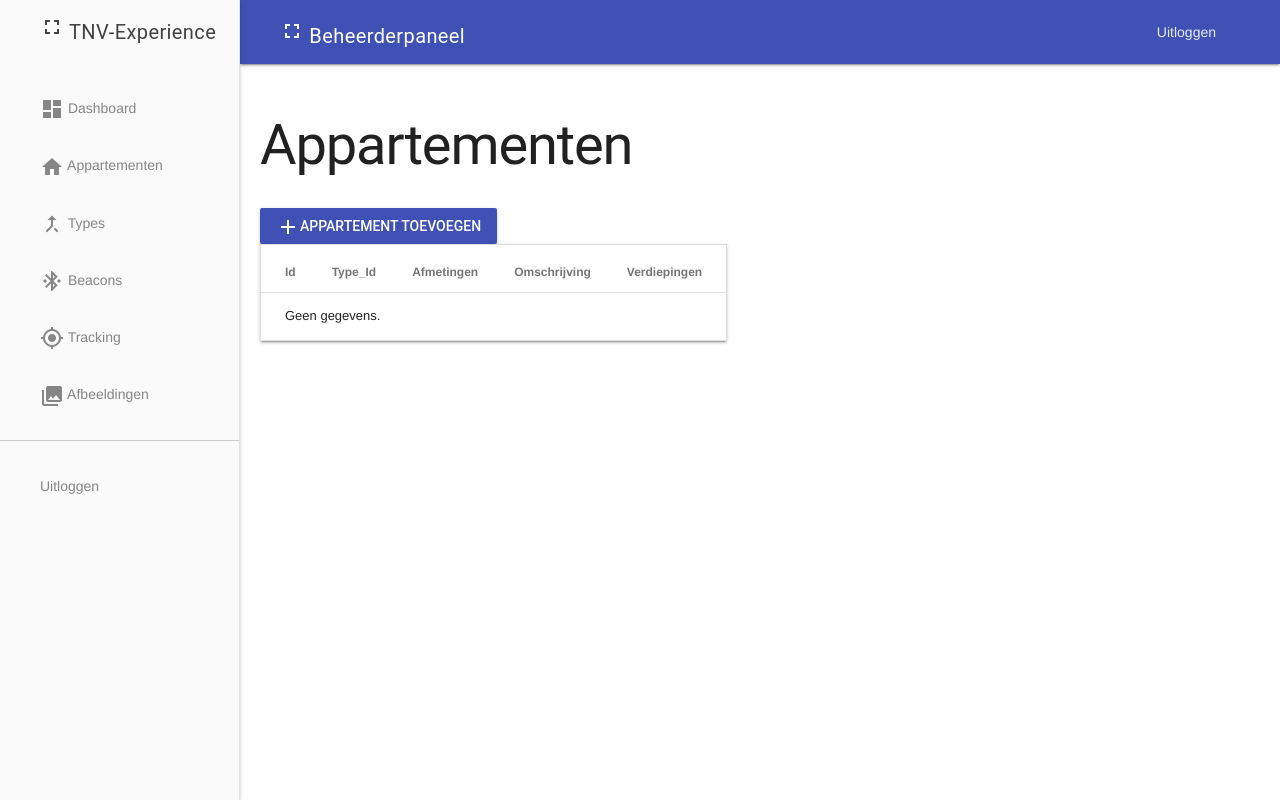
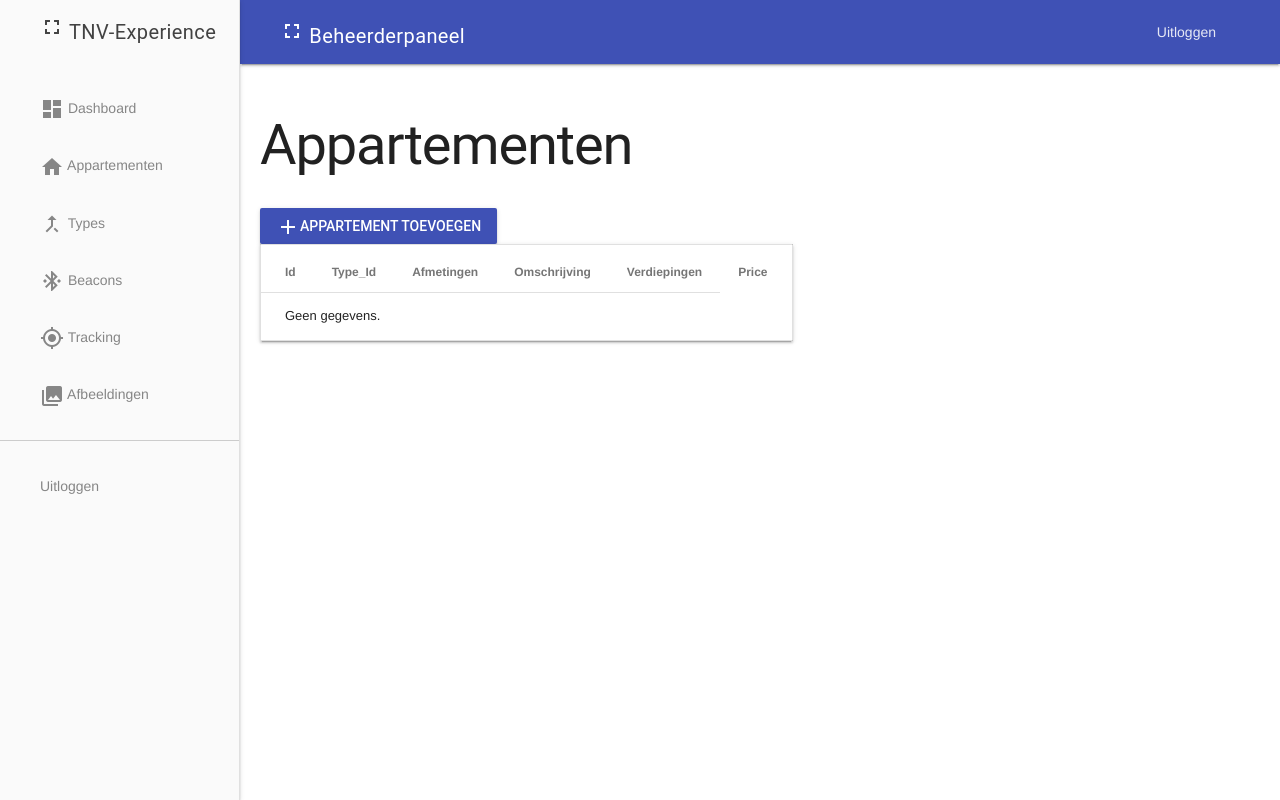
Before and after one commit to TVN-Experience/backend_admin, a PHP site: page /apartments in a window 1280 px wide. Run offline with PHP 8.4, Linux system fonts and the light colour scheme; the visitor is signed in with stand-in values (Sample User, id 1); data that the repository does not hold is empty.

Commit message:
add price stuff

```diff
--- a/apartments.php
+++ b/apartments.php
@@ -38,6 +38,7 @@ $apartments = $apiConnection->get("apartments");
                     <th class="mdl-data-table__cell--non-numeric">Afmetingen</th>
                     <th class="mdl-data-table__cell--non-numeric">Omschrijving</th>
                     <th class="mdl-data-table__cell--numeric">Verdiepingen</th>
+                    <th class="mdl-data-table__cell--numeric">Price</th>
                 </tr>
                 </thead>
                 <tbody>
@@ -50,6 +51,7 @@ $apartments = $apiConnection->get("apartments");
                         <td class="mdl-data-table__cell--non-numeric"><?php echo $apartment->measurements; ?></td>
                         <td class="mdl-data-table__cell--non-numeric"><?php echo $apartment->description; ?></td>
                         <td class="mdl-data-table__cell--numeric"><?php echo $apartment->floors; ?></td>
+                        <td class="mdl-data-table__cell--numeric">€<?php echo number_format($apartment->price, 0, ",", "."); ?></td>
                     </tr>
                     <?php
                 }
```
Also changed, not shown: dashboard.php (indentation only).
